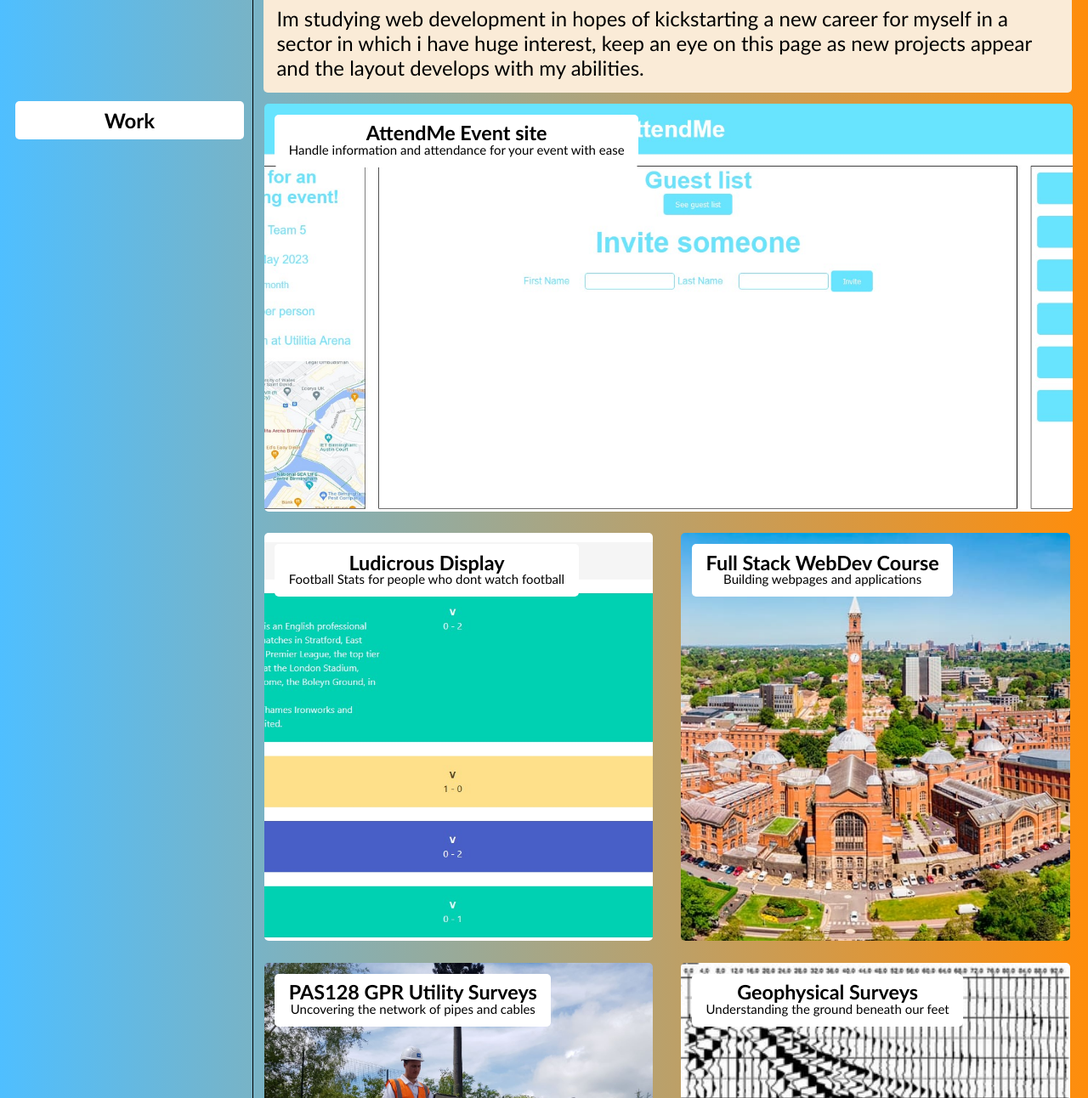
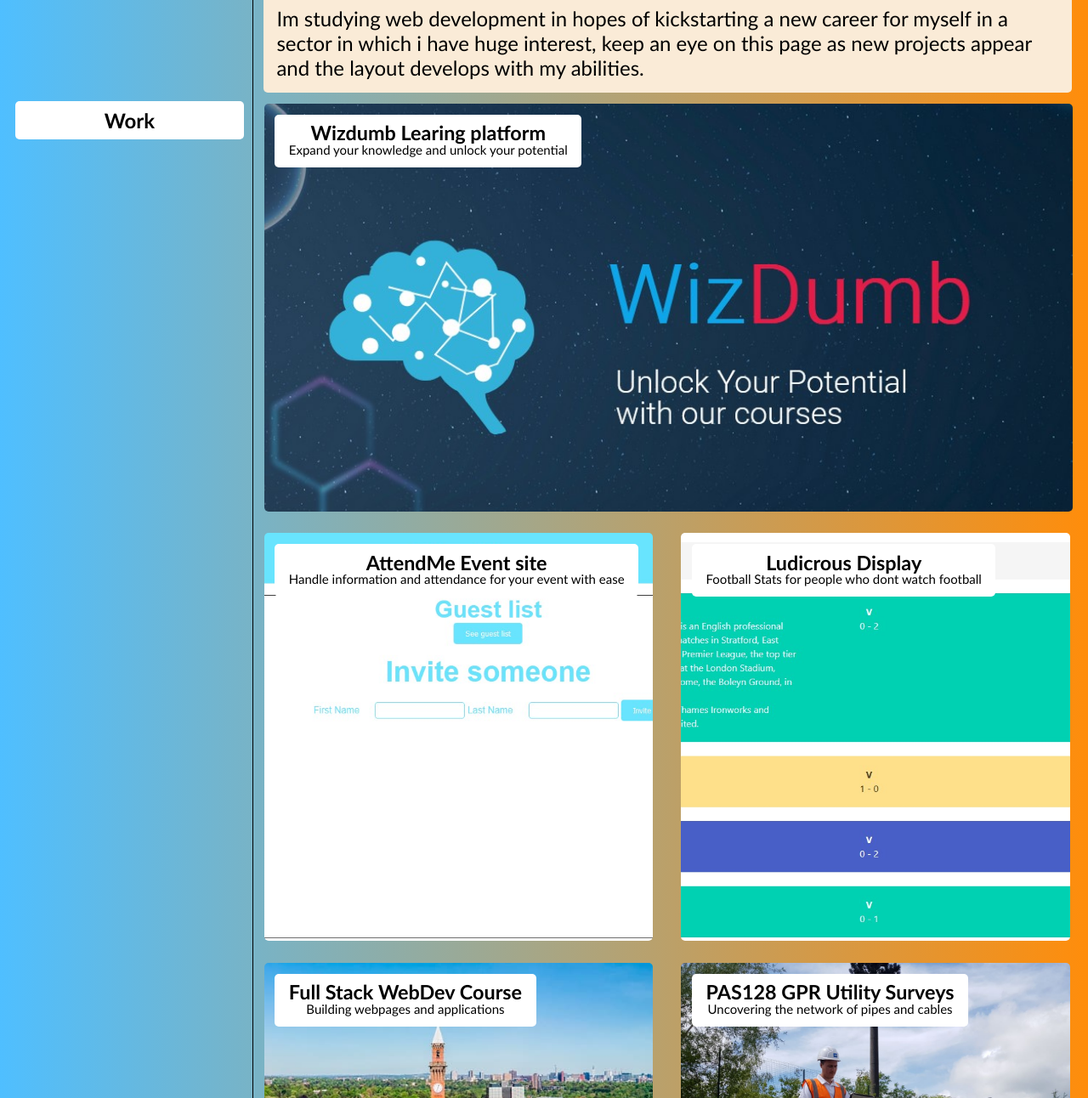
Before and after one commit to MichaelW1996/Portfolio, a plain HTML site: page index.html in a window 1280 px wide. Shown: the part 868-2160 px from the top of the page at 85% size. Drawn offline with Linux system fonts and the light colour scheme.

Commit message:
added proj 3

```diff
--- a/index.html
+++ b/index.html
@@ -88,10 +88,28 @@
           <!--Project 1 demo of notes, similar for next 5 projects-->
           <!--Each project starts with a link-->
           <a
+            href="https://wizdumb-app-a832fc305640.herokuapp.com/"
+            target="_blank"
+            rel="noopener noreferrer"
+          >
+            <article>
+              <container class="card">
+                <h3>Wizdumb Learing platform</h3>
+                <p>Expand your knowledge and unlock your potential</p>
+              </container>
+              <img
+                src="./assets/images/Wizdumb.jpg"
+                alt="A Brain logo for Wizdumb with slogan, Unlock your potential with our courses"
+              />
+            </article>
+          </a>
+          <!--Project 1 demo of notes, similar for next 5 projects-->
+          <!--Each project starts with a link-->
+          <a
             href="https://attend-me-proj2.herokuapp.com/"
             target="_blank"
             rel="noopener noreferrer"
-             >
+          >
             <article>
               <container class="card">
                 <h3>AttendMe Event site</h3>
@@ -157,24 +175,6 @@
               />
             </article>
           </a>
-
-          <!--Project 5-->
-          <a
-            href="https://geophysics.org.uk/what-is-geophysics/"
-            target="_blank"
-            rel="noopener noreferrer"
-          >
-            <article>
-              <container class="card">
-                <h3>Geophysical Surveys</h3>
-                <p>Understanding the ground beneath our feet</p>
-              </container>
-              <img
-                src="./assets/images/Geophysical.jpg"
-                alt="Data graphed from a geophysical survey"
-              />
-            </article>
-          </a>
         </div>
       </container>
     </main>
```
Also changed, not shown: assets/images/Wizdumb.jpg (added).
